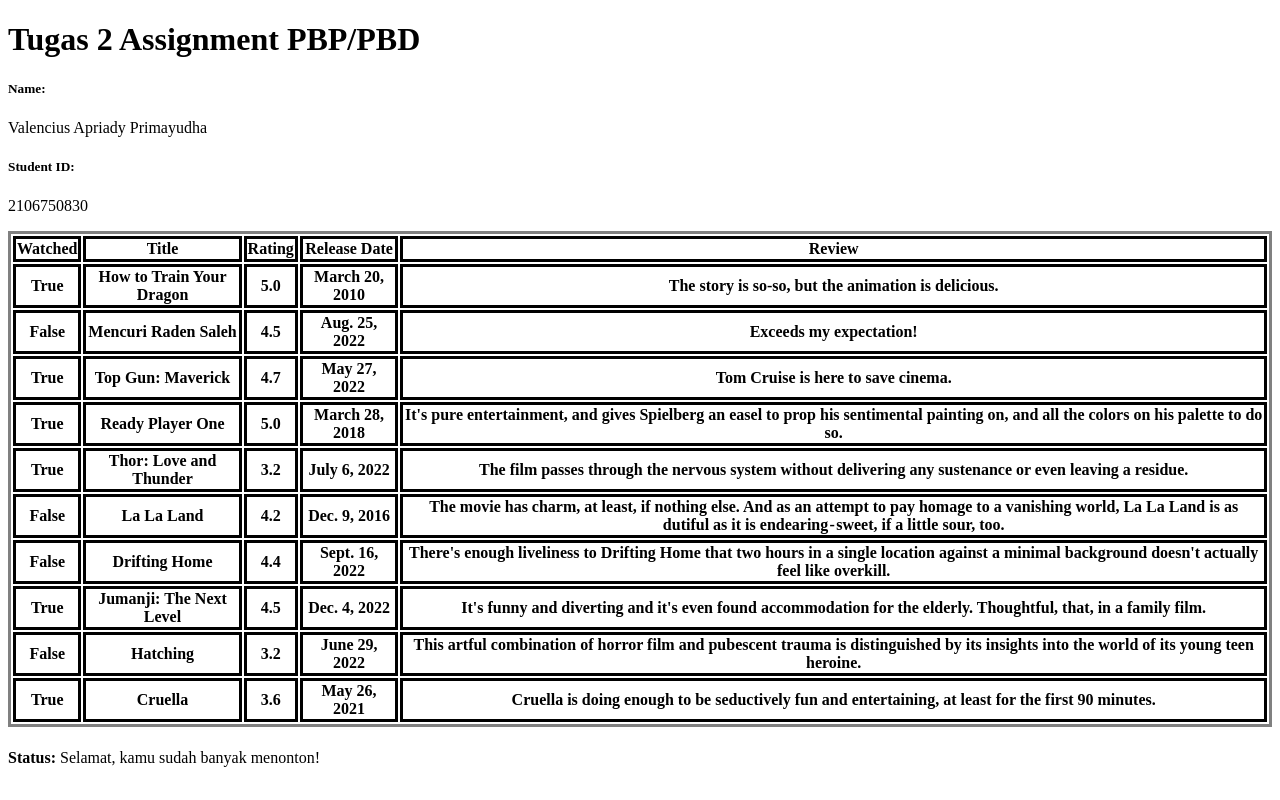
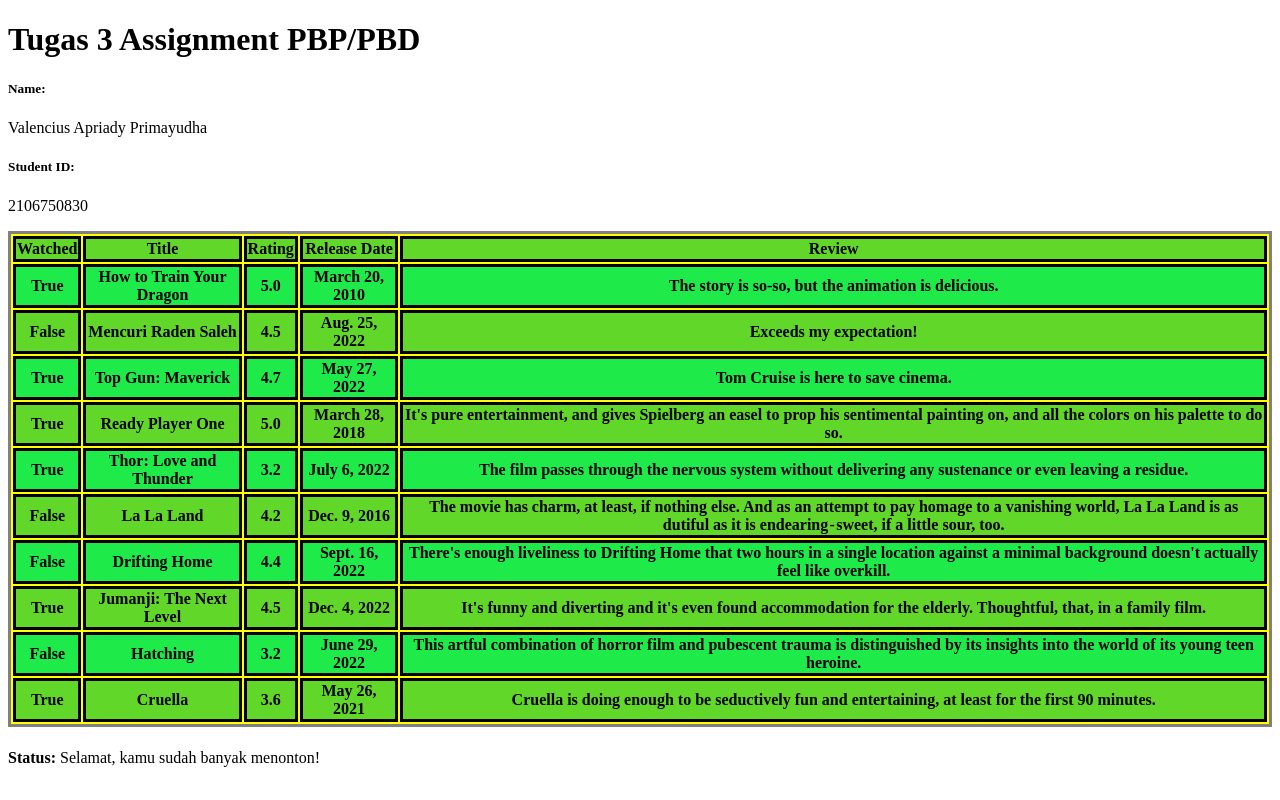
Before and after one commit to valenciusap17/Tugas2, a Django app: page /mywatchlist/ in a window 1280 px wide. Run offline with Django 4.2, Linux system fonts and the light colour scheme; lists and menus that the app fills with data are empty.

Commit message:
Try fixing heroku problem

```diff
--- a/mywatchlist/templates/mywatchlist.html
+++ b/mywatchlist/templates/mywatchlist.html
@@ -4,7 +4,7 @@
 
  {% load static %}
 
-  <h1>Tugas 2 Assignment PBP/PBD</h1>
+  <h1>Tugas 3 Assignment PBP/PBD</h1>
 
   <h5>Name: </h5>
   <p>{{ namaku }} </p>
--- a/mywatchlist/views.py
+++ b/mywatchlist/views.py
@@ -4,28 +4,28 @@
 from django.core import serializers
 
 # Create your views here.
+data_film = MyWatchList.objects.all()
 def show_my_watch_list(request):
+    have_watched = 0
+    not_watch = 0
+    for iterasi in data_film:
+        if iterasi.watched:
+            have_watched += 1
+        else:
+            not_watch+= 1
+    if have_watched >= not_watch:
+        extra_msg = "Selamat, kamu sudah banyak menonton!"
+    else:
+        extra_msg = "Wah, kamu masih sedikit menonton!"
+
+    context = {
+        'message': extra_msg,
+        'list_film': data_film,
+        'namaku': 'Valencius Apriady Primayudha',
+        'idku': '2106750830',
+    }
     return render(request, "mywatchlist.html", context)
 
-data_film = MyWatchList.objects.all()
-have_watched = 0
-not_watch = 0
-for iterasi in data_film:
-    if iterasi.watched:
-        have_watched += 1
-    else:
-        not_watch+= 1
-if have_watched >= not_watch:
-    extra_msg = "Selamat, kamu sudah banyak menonton!"
-else:
-    extra_msg = "Wah, kamu masih sedikit menonton!"
-
-context = {
-    'message': extra_msg,
-    'list_film': data_film,
-    'namaku': 'Valencius Apriady Primayudha',
-    'idku': '2106750830',
-}
 
 def show_xml(request):
     data = MyWatchList.objects.all()
--- a/static/css/style.css
+++ b/static/css/style.css
@@ -1,3 +1,19 @@
 table, tr, th{
     border-style: solid;
 }
+
+tbody, tr:nth-child(even){
+    background-color: #1eea4a;
+}
+
+tbody, tr:nth-child(odd){
+    background-color: #61d72a;
+}
+
+table{
+    background-color: yellow;
+}
+
+table, tr:nth-child(1){
+    column-width: 400px;
+}
```
